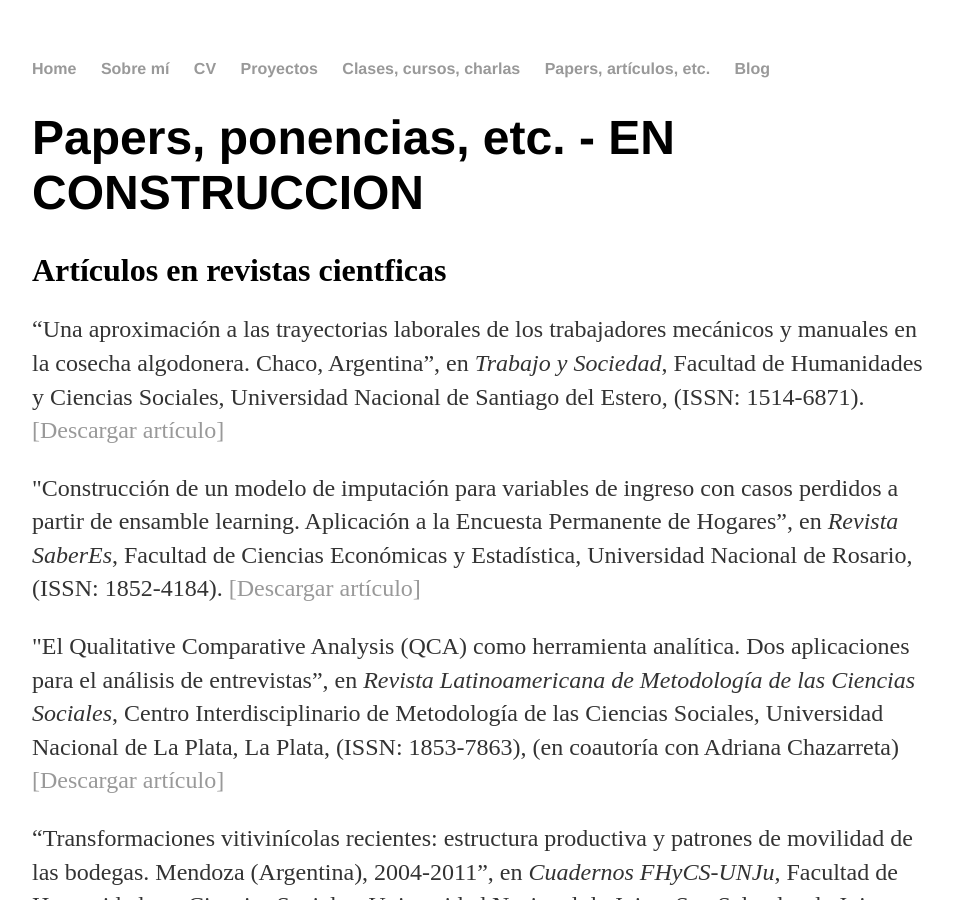
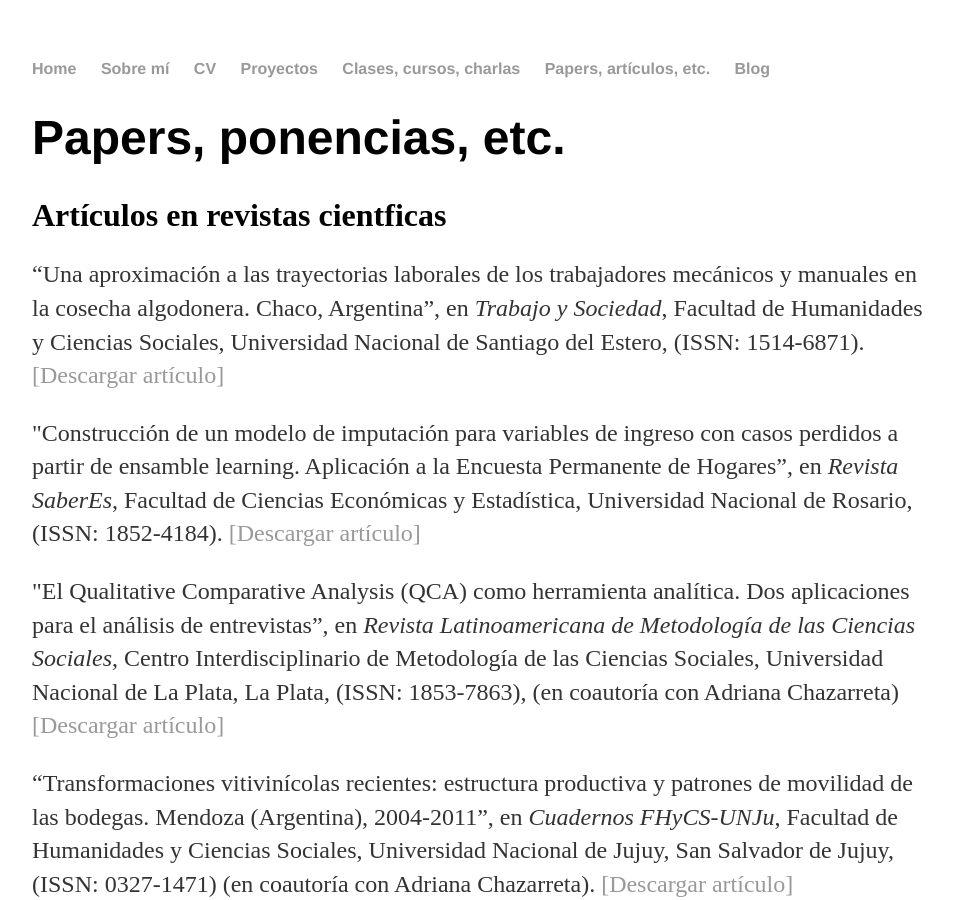
Before and after one commit to gefero/gefero.github.io, a Jekyll site: the page built from papers/index.html, in a window 1280 px wide and 900 px high. Shown: the whole window, without its empty margins (160-1113 px from the left). Built offline with Jekyll 4.4.1, drawn with Linux system fonts in a browser that asks for light colours.

Commit message:
Updt publications

```diff
--- a/papers/index.html
+++ b/papers/index.html
@@ -3,7 +3,7 @@ layout: default
 title: Papers, artículos, etc...
 ---
 <div class="blurb">
-	<h1>Papers, ponencias, etc. - EN CONSTRUCCION</h1>
+	<h1>Papers, ponencias, etc.</h1>
 	<h2><font size="6">Artículos en revistas cientficas</font></h2>
 	<p>“Una aproximación a las trayectorias laborales de los trabajadores mecánicos y manuales en la cosecha algodonera. Chaco, Argentina”, en <i>Trabajo y Sociedad</i>, Facultad de Humanidades y Ciencias Sociales, Universidad Nacional de Santiago del Estero, (ISSN: 1514-6871).
 <a href="http://www.unse.edu.ar/trabajoysociedad/30%20ROSATI%20GERMAN%20Chaco%20cosecha%20de%20algodon.pdf">[Descargar artículo]</a></p>
```
